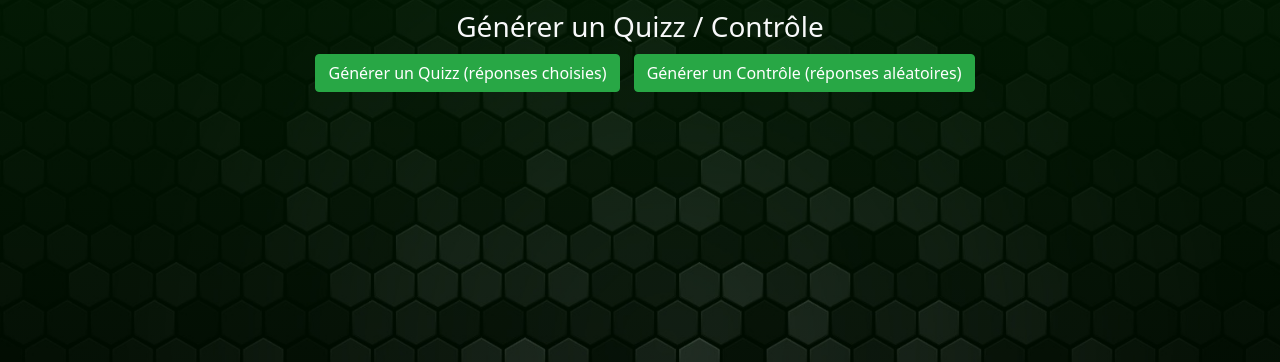
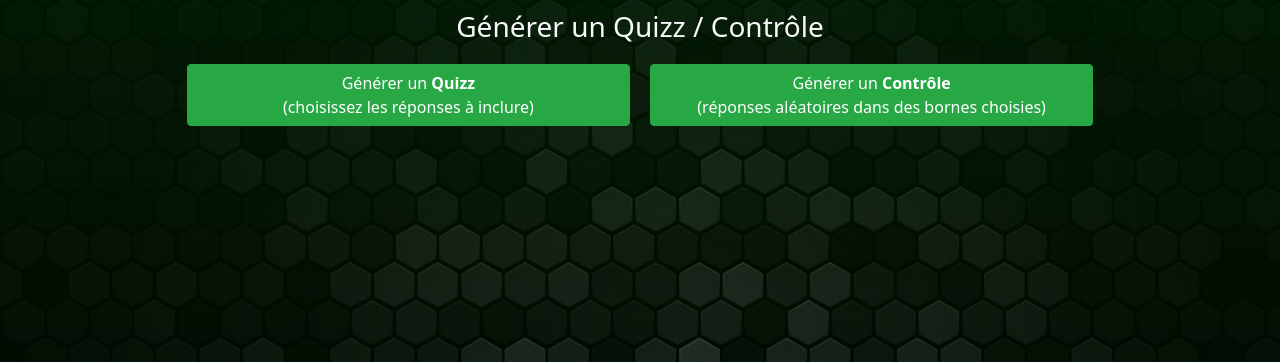
Before and after one commit to Kuuro-neko/projet-HAI405I, a Flask app: template templates/generation_temp.html in a window 1280 px wide. Shown: the part 58-420 px from the top of the page. Run offline with Flask 2, Linux system fonts and the light colour scheme; the template is opened without the code that fills it, so the values that code supplies are empty; parts of the project's set-up code (start-up, migrations or seed data) failed here and were passed over; some libraries are stand-ins or nearby versions.

Commit message:
style page choix

```diff
--- a/templates/generation_temp.html
+++ b/templates/generation_temp.html
@@ -19,10 +19,12 @@
       <div>
          <h3 class="text-light" style="margin: 10px;">Générer un Quizz / Contrôle</h3>
       </div>
+      <div class="container" style="display: flex; flex-direction: row; justify-content: center;">
       <a href="/generation" class="btn btn-success"
-         style="margin-left : 10px;">Générer un Quizz (réponses choisies)</a>
+         style="margin : 10px; width: 40%;">Générer un <strong>Quizz</strong> <br>(choisissez les réponses à inclure)</a>
       <a href="/controle" class="btn btn-success"
-         style="margin-left : 10px;">Générer un Contrôle (réponses aléatoires)</a>
+         style="margin : 10px; width: 40%;">Générer un <strong>Contrôle</strong> <br>(réponses aléatoires dans des bornes choisies)</a>
+      </div>
    </center>
 </body>
 
```
